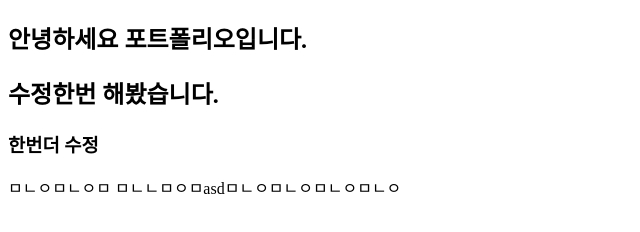
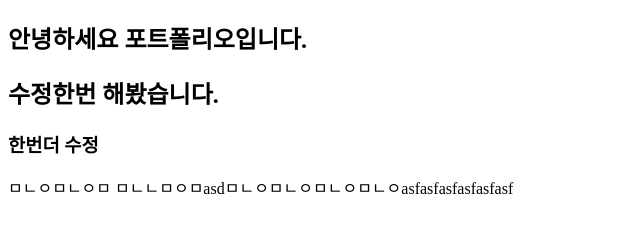
Before and after one commit to kimyongwoo18/kimyongwoo18.github.io, a plain HTML site: page index.html in a window 1280 px wide. Shown: the whole page, without its empty margins (0-640 px from the left). Drawn offline with Linux system fonts and the light colour scheme.

Commit message:
ffaaaaaaaaaaaaaaaa

```diff
--- a/index.html
+++ b/index.html
@@ -10,6 +10,6 @@
     <h2>안녕하세요 포트폴리오입니다.</h2>
     <h2>수정한번 해봤습니다.</h2>
     <h3>한번더 수정</h3>ㅁㄴㅇㅁㄴㅇㅁ
-    ㅁㄴㄴㅁㅇㅁasdㅁㄴㅇㅁㄴㅇㅁㄴㅇㅁㄴㅇ
+    ㅁㄴㄴㅁㅇㅁasdㅁㄴㅇㅁㄴㅇㅁㄴㅇㅁㄴㅇasfasfasfasfasfasf
 </body>
 </html>
```
